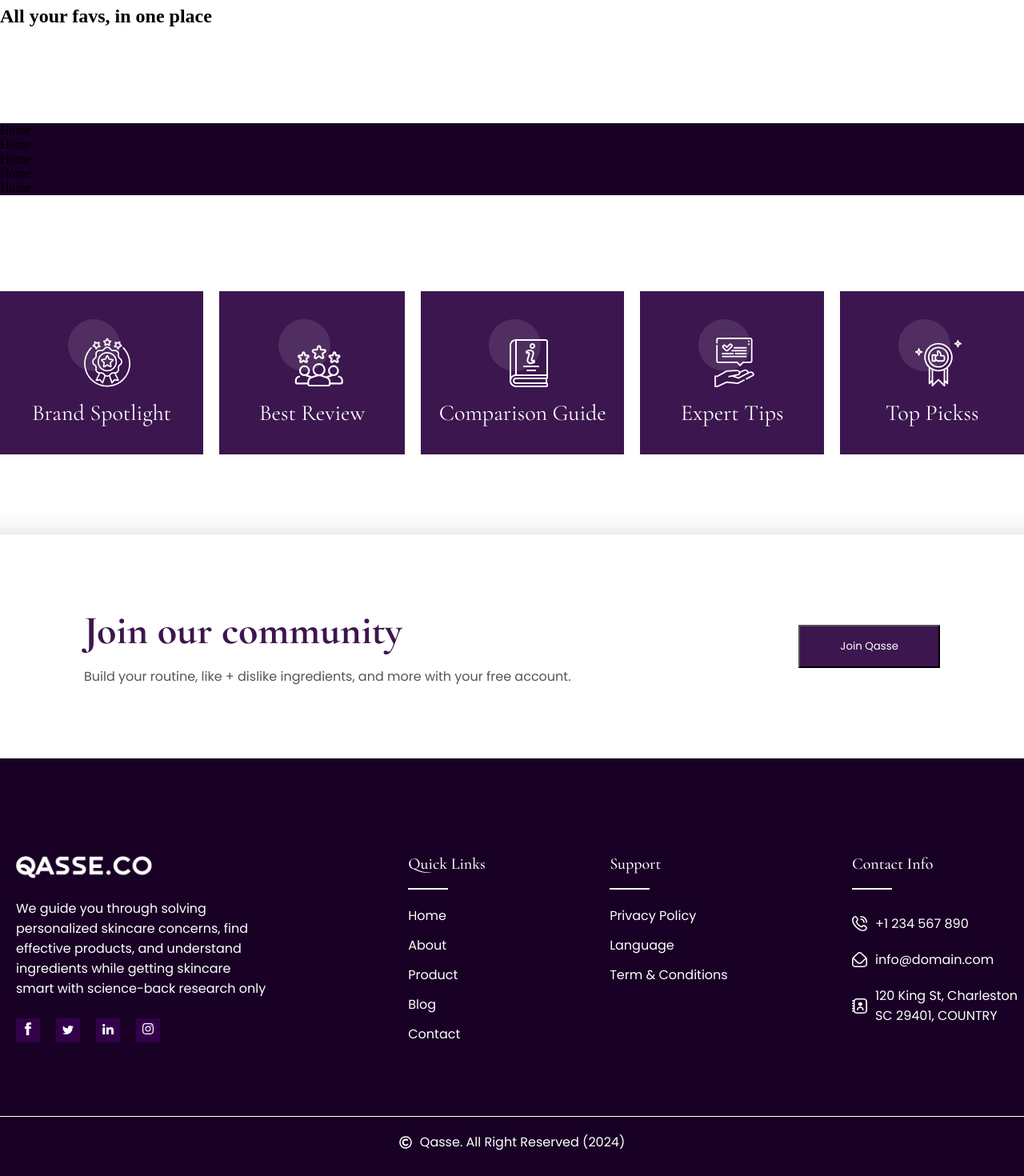
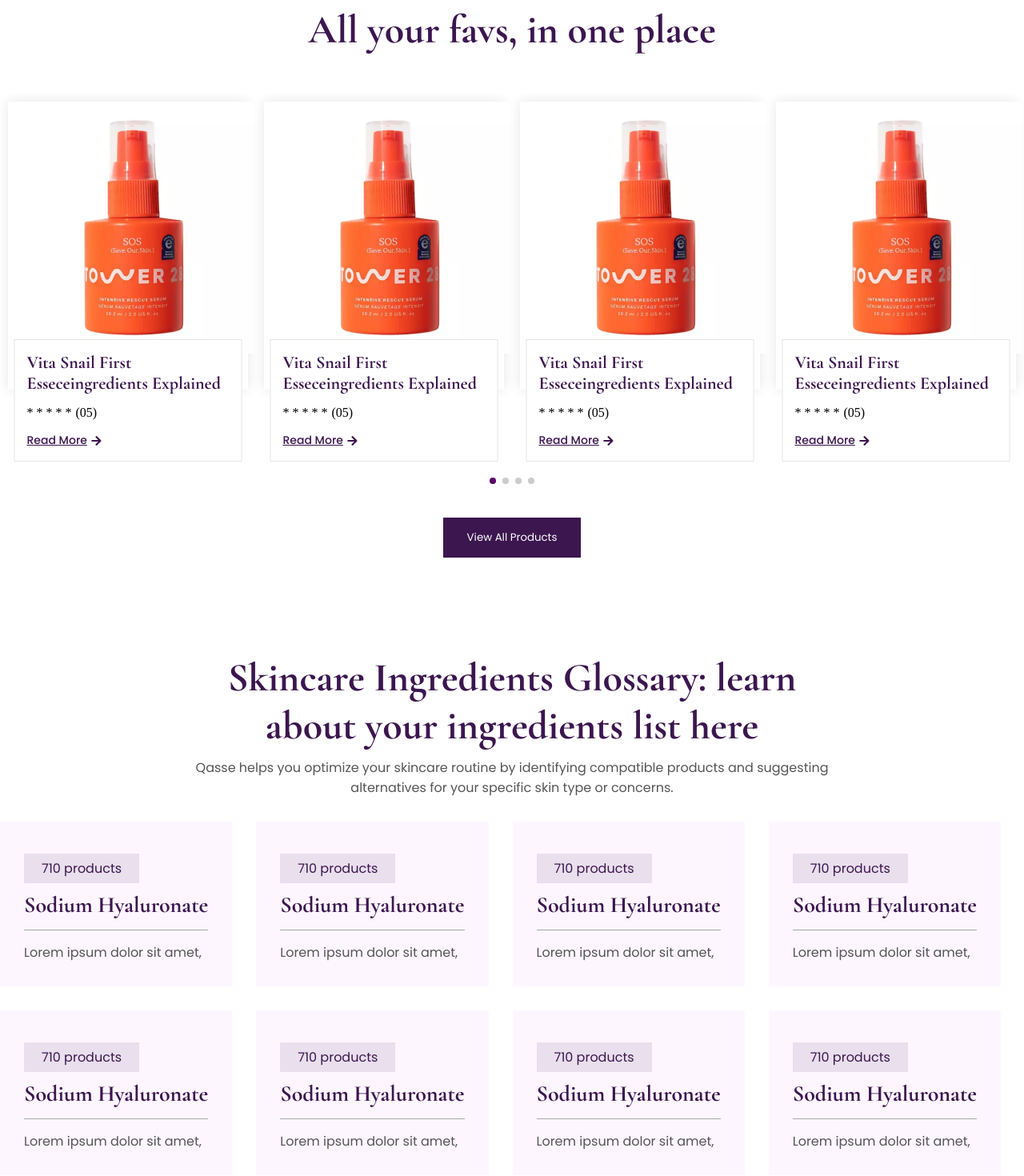
Before and after one commit to Serhii-Neliubov/qasse-frontend, a React (Vite) app: page / in a window 1280 px wide. Shown: the part 2080-3550 px from the top of the page at 80% size. Built offline with nearby package versions, Linux system fonts and the light colour scheme; no server answers.

Commit message:
added home new sections with swiper

```diff
--- /dev/null
+++ b/src/components/home/Product.module.scss
@@ -0,0 +1,46 @@
+.content {
+  margin: 10px;
+  max-width: 315px;
+  height: 360px;
+  box-shadow: 0 0 15px 0 rgba(0, 0, 0, 0.1);
+  background-color: white;
+  position: relative;
+}
+
+.productInfo {
+  width: 285px;
+  position: absolute;
+  border: 1px solid #E6E6E6;
+  background: rgb(255, 255, 255);
+  bottom: -90px;
+  right: 50%;
+  transform: translate(50%, 0);
+  padding: 15px;
+
+  display: flex;
+  flex-direction: column;
+  gap: 15px;
+
+  & > div {
+    display: flex;
+    align-items: center;
+    gap: 5px;
+  }
+
+  & > span {
+    font-family: "Cormorant Garamond", sans-serif;
+    font-weight: 900;
+    font-size: 22px;
+    color: #3C164F;
+  }
+}
+
+.productInfoLink {
+  display: flex;
+  gap: 5px;
+  align-items: center;
+  color: #3C164F;
+  font-family: Poppins, sans-serif;
+  font-weight: 500;
+  font-size: 14px;
+}
--- /dev/null
+++ b/src/components/home/Product.tsx
@@ -0,0 +1,26 @@
+import styles from './Product.module.scss';
+import {Link} from "react-router-dom";
+import {FaArrowRight} from "react-icons/fa";
+
+import productImg from '@assets/home/favourite-products/productTest.png';
+
+export default function Product() {
+  return (
+    <div className={styles.content}>
+      <div className={styles.productImage}>
+        <img src={productImg} alt="Product" />
+      </div>
+      <div className={styles.productInfo}>
+        <span>Vita Snail First Esseceingredients Explained</span>
+        <div>
+          * * * * *
+          <span>(05)</span>
+        </div>
+        <Link to='/' className={styles.productInfoLink}>
+          Read More
+          <FaArrowRight />
+        </Link>
+      </div>
+    </div>
+  )
+}
--- a/src/index.css
+++ b/src/index.css
@@ -12,4 +12,11 @@
     background-color: #190025;
 }
 
+.swiper-wrapper {
+    height: 500px;
+}
+.swiper-pagination-bullet-active{
+    background: #5b006a !important;
+}
+
 {/*TODO: Remove unused font weights*/}
--- a/src/pages/home/Home.module.scss
+++ b/src/pages/home/Home.module.scss
@@ -233,7 +233,34 @@
 .favouriteProductsContent {
   max-width: 1350px;
   margin: 0 auto;
+  display: flex;
+  flex-direction: column;
+
+  & > h2 {
+    text-align: center;
+    font-size: 50px;
+    color: #3C164F;
+    font-family: "Cormorant Garamond", sans-serif;
+    margin-bottom: 50px;
+  }
 }
+
+.favouriteProductsButton {
+  & > button {
+    padding: 15px 30px;
+    background-color: #3C164F;
+    color: white;
+    font-family: Poppins, sans-serif;
+    cursor: pointer;
+    border: none;
+  }
+
+  margin-top: 30px;
+  display: flex;
+  justify-content: center;
+  align-items: center;
+}
+
 .joinOurCommunity {
   padding: 120px 0;
   background-color: white;
@@ -328,6 +355,93 @@
     font-family: Poppins, sans-serif;
   }
 }
+.skincareIngredients{
+  background-color: white;
+  padding-bottom: 120px;
+}
+.skincareIngredientsContent {
+  max-width: 1350px;
+  margin: 0 auto;
+  display: flex;
+  flex-direction: column;
+  align-items: center;
+  justify-items: center;
+
+  & > h2 {
+    font-size: 50px;
+    color: #3C164F;
+    font-family: "Cormorant Garamond", sans-serif;
+    margin-bottom: 10px;
+    max-width: 730px;
+    text-align: center;
+  }
+
+  & > p {
+    font-size: 16px;
+    color: #555555;
+    font-family: Poppins, sans-serif;
+    max-width: 814px;
+    text-align: center;
+  }
+
+  & > button {
+    padding: 15px 30px;
+    background-color: #3C164F;
+    color: white;
+    font-family: Poppins, sans-serif;
+    cursor: pointer;
+    border: none;
+  }
+}
+.skincareIngredientsBlocks {
+  display: flex;
+  gap: 30px;
+  flex-wrap: wrap;
+  margin-top: 30px;
+  margin-bottom: 50px;
+}
+.skincareIngredientsBlock {
+  padding: 30px;
+  background-color: #FDF6FF;
+
+  & > h3 {
+    font-size: 28px;
+    color: #3C164F;
+    font-family: "Cormorant Garamond", sans-serif;
+    margin-bottom: 30px;
+    margin-top: 10px;
+    position: relative;
+
+    &::after {
+      content: '';
+      position: absolute;
+      width: 100%;
+      height: 1px;
+      background-color: #a6a6a6;
+      bottom: -15px;
+      left: 0;
+    }
+  }
+
+  & > p {
+    font-size: 16px;
+    color: #555555;
+    font-family: Poppins, sans-serif;
+    max-width: 255px;
+  }
+
+  & > div {
+    background-color: rgba(60, 22, 79, 0.1);
+    max-width: 144px;
+    padding: 6px 0;
+    display: flex;
+    justify-content: center;
+    font-size: 16px;
+    color: #3C164F;
+    font-family: Poppins, sans-serif;
+    margin-top: 10px;
+  }
+}
 @media (max-width: 1180px) {
   .hero_container{
     flex-direction: column;
--- a/src/pages/home/Home.tsx
+++ b/src/pages/home/Home.tsx
@@ -24,6 +24,14 @@
 import styles from "./Home.module.scss";
 import Autocomplete from '@mui/material/Autocomplete';
 import TextField from '@mui/material/TextField';
+import Product from "@components/home/Product.tsx";
+import {Swiper, SwiperSlide} from "swiper/react";
+
+import 'swiper/scss';
+import 'swiper/scss/navigation';
+import 'swiper/scss/pagination';
+
+import {A11y, Navigation, Pagination, Scrollbar} from "swiper/modules";
 
 const top100Films = [
   { label: 'The Shawshank Redemption', year: 1994 },
@@ -118,12 +126,107 @@
         <div className={styles.favouriteProducts}>
           <div className={styles.favouriteProductsContent}>
             <h2>All your favs, in one place</h2>
-            <div className={styles.favouriteProductBlocks}>
-              <div className={styles.favouriteProductBlock}></div>
+            <div>
+              <Swiper
+                modules={[Navigation, Pagination, Scrollbar, A11y]}
+                pagination={{ clickable: true }}
+                slidesPerView={4}
+              >
+                <SwiperSlide>
+                  <Product />
+                </SwiperSlide>
+                <SwiperSlide>
+                  <Product />
+                </SwiperSlide>
+                <SwiperSlide>
+                  <Product />
+                </SwiperSlide>
+                <SwiperSlide>
+                  <Product />
+                </SwiperSlide>
+                <SwiperSlide>
+                  <Product />
+                </SwiperSlide>
+                <SwiperSlide>
+                  <Product />
+                </SwiperSlide>
+                <SwiperSlide>
+                  <Product />
+                </SwiperSlide>
+              </Swiper>
+            </div>
+            <div className={styles.favouriteProductsButton}>
+              <button>View All Products</button>
             </div>
           </div>
         </div>
-        <div className={styles.skincareIngridients}>Home</div>
+        <div className={styles.skincareIngredients}>
+          <div className={styles.skincareIngredientsContent}>
+            <h2>Skincare Ingredients Glossary:
+              learn about your ingredients list here</h2>
+            <p>Qasse helps you optimize your skincare routine by identifying compatible products and suggesting
+              alternatives for your specific skin type or concerns.</p>
+            <div className={styles.skincareIngredientsBlocks}>
+              <div className={styles.skincareIngredientsBlock}>
+                <div>
+                  710 products
+                </div>
+                <h3>Sodium Hyaluronate</h3>
+                <p>Lorem ipsum dolor sit amet,</p>
+              </div>
+              <div className={styles.skincareIngredientsBlock}>
+                <div>
+                  710 products
+                </div>
+                <h3>Sodium Hyaluronate</h3>
+                <p>Lorem ipsum dolor sit amet,</p>
+              </div>
+              <div className={styles.skincareIngredientsBlock}>
+                <div>
+                  710 products
+                </div>
+                <h3>Sodium Hyaluronate</h3>
+                <p>Lorem ipsum dolor sit amet,</p>
+              </div>
+              <div className={styles.skincareIngredientsBlock}>
+                <div>
+                  710 products
+                </div>
+                <h3>Sodium Hyaluronate</h3>
+                <p>Lorem ipsum dolor sit amet,</p>
+              </div>
+              <div className={styles.skincareIngredientsBlock}>
+                <div>
+                  710 products
+                </div>
+                <h3>Sodium Hyaluronate</h3>
+                <p>Lorem ipsum dolor sit amet,</p>
+              </div>
+              <div className={styles.skincareIngredientsBlock}>
+                <div>
+                  710 products
+                </div>
+                <h3>Sodium Hyaluronate</h3>
+                <p>Lorem ipsum dolor sit amet,</p>
+              </div>
+              <div className={styles.skincareIngredientsBlock}>
+                <div>
+                  710 products
+                </div>
+                <h3>Sodium Hyaluronate</h3>
+                <p>Lorem ipsum dolor sit amet,</p>
+              </div>
+              <div className={styles.skincareIngredientsBlock}>
+                <div>
+                  710 products
+                </div>
+                <h3>Sodium Hyaluronate</h3>
+                <p>Lorem ipsum dolor sit amet,</p>
+              </div>
+            </div>
+            <button>Browse Ingredients</button>
+          </div>
+        </div>
         <div className={styles.skinPotential}>Home</div>
         <div className={styles.companyAdvantages}>Home</div>
         <div className={styles.trendingProducts}>Home</div>
--- a/src/redux/slices/userDataSlice.ts
+++ b/src/redux/slices/userDataSlice.ts
@@ -1,8 +1,8 @@
 import { createSlice, createAsyncThunk, PayloadAction } from '@reduxjs/toolkit';
-import axios from 'axios';
 import { AuthResponse } from '@models/IAuthResponse';
 import AuthService from "@services/AuthService.ts";
 import {IUser} from "@models/IUser.ts";
+import $api from "@utils/interceptors.ts";
 
 const API_URL = import.meta.env.VITE_API_URL;
 
@@ -63,7 +63,7 @@
   'user/checkAuth',
   async (_, { rejectWithValue }) => {
       try {
-          const response = await axios.get<AuthResponse>(`${API_URL}/refresh`, { withCredentials: true });
+          const response = await $api.get<AuthResponse>(`${API_URL}/api/auth/refresh`, { withCredentials: true });
           localStorage.setItem('token', response.data.accessToken);
           return response.data;
       } catch (e: any) {
```
Also changed, not shown: src/assets/home/favourite-products/productTest.png (added).
